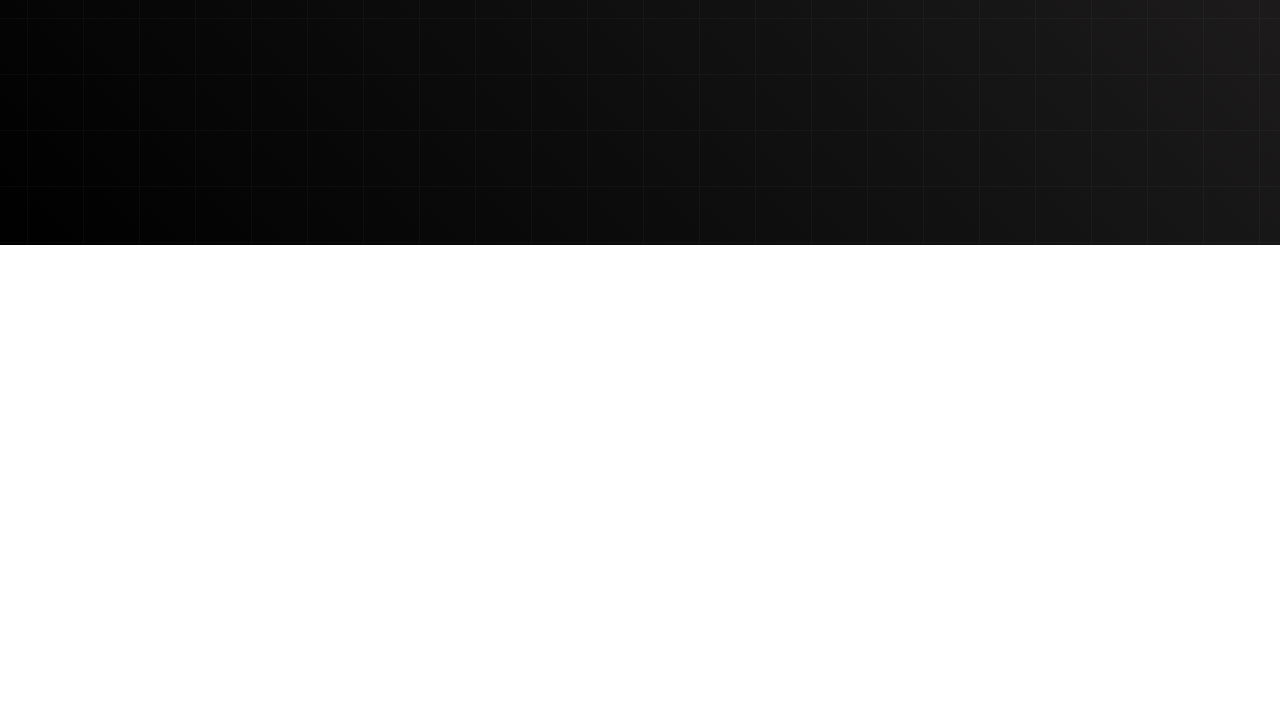
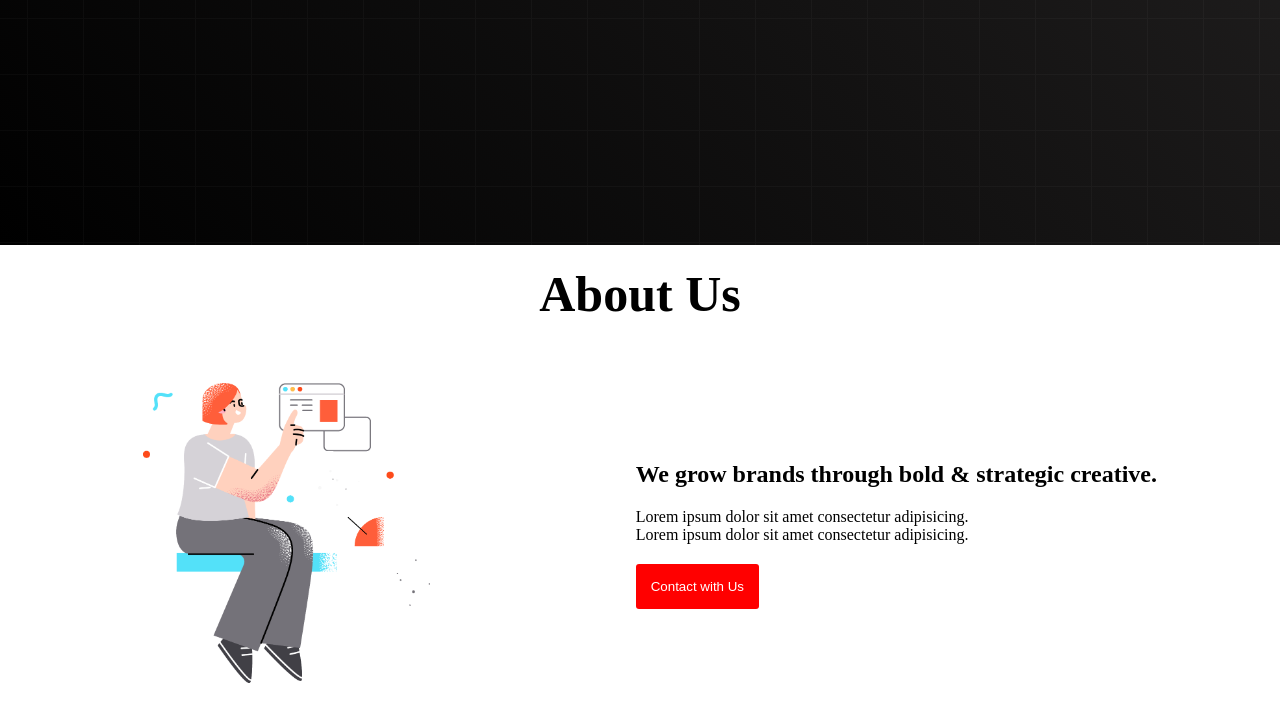
Before and after one commit to mramitkb/Webtiny-Repo, a plain HTML site: page index.html in a window 1280 px wide. Shown: the part 617-1338 px from the top of the page. Before the commit the page ends 862 px from the top, so only its background shows below. Drawn offline with Linux system fonts and the light colour scheme.

Commit message:
3rd task

```diff
--- a/index.html
+++ b/index.html
@@ -10,7 +10,9 @@
 <body>
 
     <header>
+
         <nav>
+            <!-- This is Navbar -->
             <div class="container">
                 <div class="logo">
                     <img class="photo" src="./logo/logo-light.png" alt="logo">
@@ -26,10 +28,12 @@
     </header><hr class="grey">
 
     <main>
+        <section>
+            <!-- This is for Body design -->
             <div class="body-container">
                 <div class="text">
                     <h1 class="bolt">Better design for <br>your digital products</h1>
-                <p class="para">We are a creative studio specializing in UI/UX design, development and strategy.</p>
+                    <p class="para">We are a creative studio specializing in UI/UX design,      development and strategy.</p>
                    <button class="but">Explore More</button>
                </div>
 
@@ -37,6 +41,22 @@
                 <img class="pho" src="./images/banner.png" alt="image">
                 </div>
            </div>
+        </section>
+        <section>
+            <!-- This is for About us -->
+            <h1 class="bolder">About Us</h1>
+            <div class="about-container">
+                <div class="about-info">
+                    <h1 class="title">We grow brands through bold & strategic creative.</h1>
+                    <p class="lorem">Lorem ipsum dolor sit amet consectetur adipisicing. <br>
+                    Lorem ipsum dolor sit amet consectetur adipisicing.</p>
+                    <button class="but">Contact with Us</button>
+                </div>
+                <div class="img">
+                    <img class="pho" src="./images/section.png" alt="img">
+                </div>
+            </div>
+        </section>
     </main>
     <footer>
 
--- a/style.css
+++ b/style.css
@@ -43,6 +43,8 @@
 }
 .pho{
     height: 300px;
+    padding: 15px;
+    margin: 15px;
 }
 .bolt{
     font-size: 60px;
@@ -59,8 +61,35 @@
     color: white;
     border: none;
     border-radius: 3px;
+    cursor: pointer;
+}
+.but:hover{
+    color: green;
 }
 .grey{
     border: none;
     border-top: 1px solid grey;
 }
+.bolder{
+    margin-top: 20px;
+    font-size: 50px;
+    text-align: center;
+}
+.about-container{
+    display: flex;
+    align-items: center;
+    justify-content: space-around;
+    flex-direction: row-reverse;
+    margin: 30px;
+    padding: auto;
+}
+.about-info{
+    margin: px;
+    padding-: 0px;
+}
+.title{
+    padding: 10px;
+}
+.lorem{
+    margin: 10px;
+}
```
Lines whose indentation alone changed are shown as unchanged.
